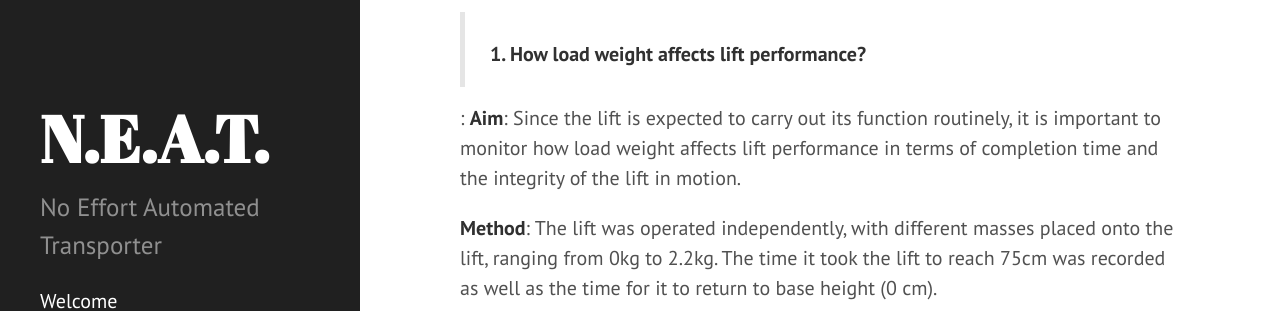
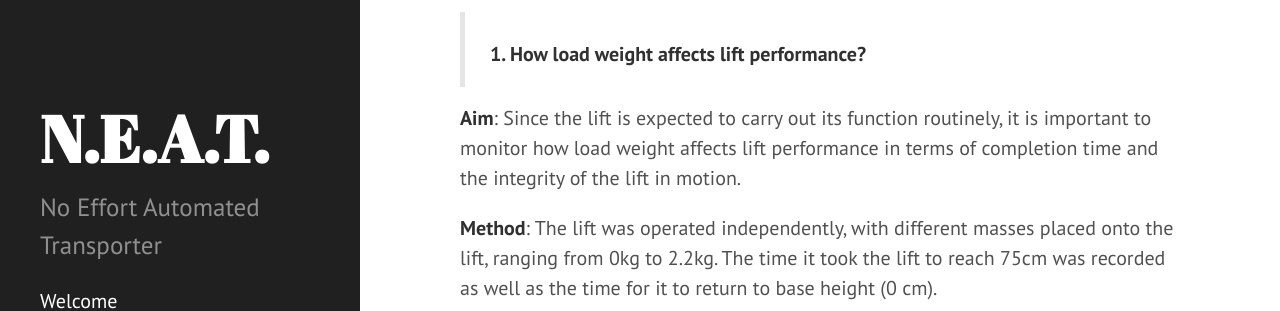
Before and after one commit to okapeng/sdp2020-group2, a Jekyll site: the page built from _pages/evaluation.md, in a window 1280 px wide and 900 px high. Shown: the part 296-607 px from the top of the window. Built offline with Jekyll 4.4.1, drawn with Linux system fonts in a browser that asks for light colours.

Commit message:
render format

```diff
--- a/_pages/evaluation.md
+++ b/_pages/evaluation.md
@@ -9,7 +9,7 @@ permalink: /evaluation/
 
 > ##### 1. How load weight affects lift performance?
 
-  : **Aim**: Since the lift is expected to carry out its function routinely, it is important to monitor how load weight affects lift performance in terms of completion time and the integrity of the lift in motion.
+  **Aim**: Since the lift is expected to carry out its function routinely, it is important to monitor how load weight affects lift performance in terms of completion time and the integrity of the lift in motion.
 
   **Method**: The lift was operated independently, with different masses placed onto the lift, ranging from 0kg to 2.2kg. The time it took the lift to reach 75cm was recorded as well as the time for it to return to base height (0 cm).
   ![Lift Weight Test](/images/lift_test.png)
```
